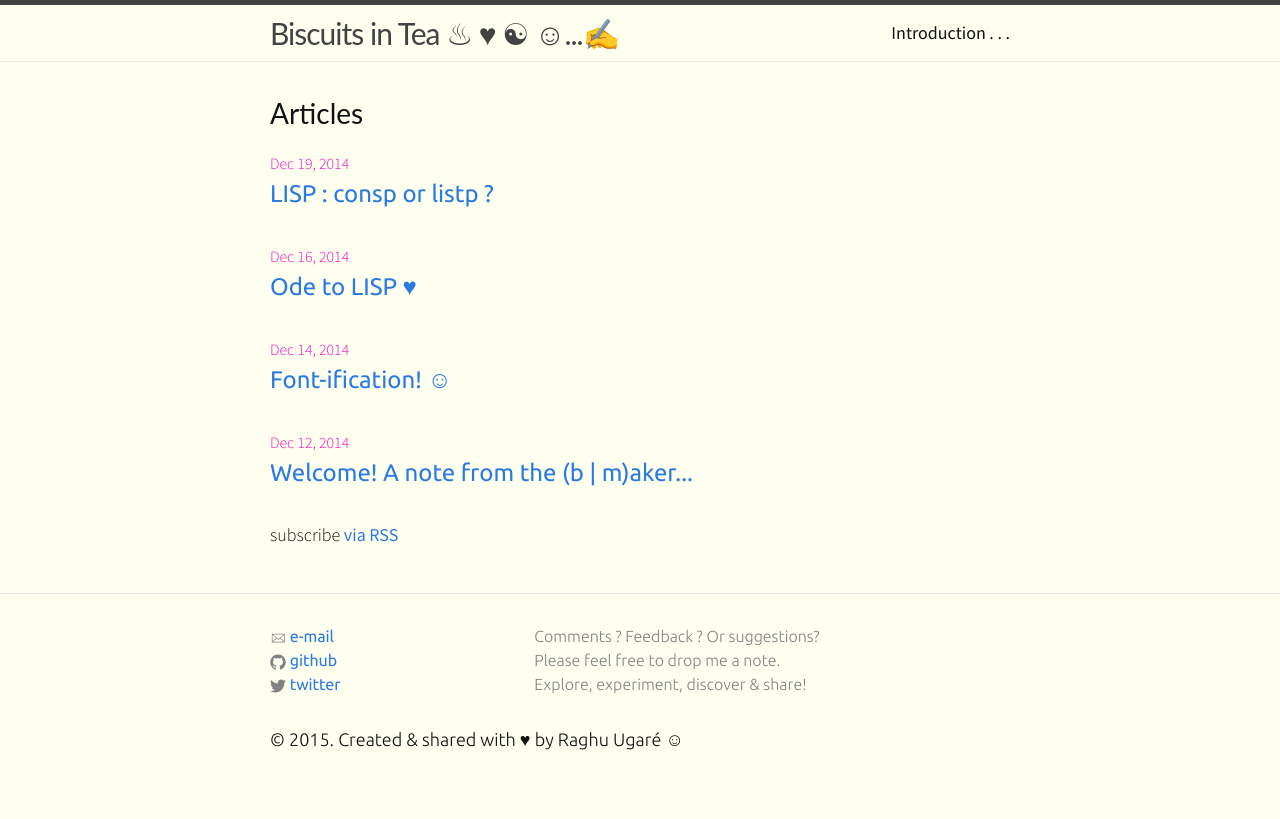
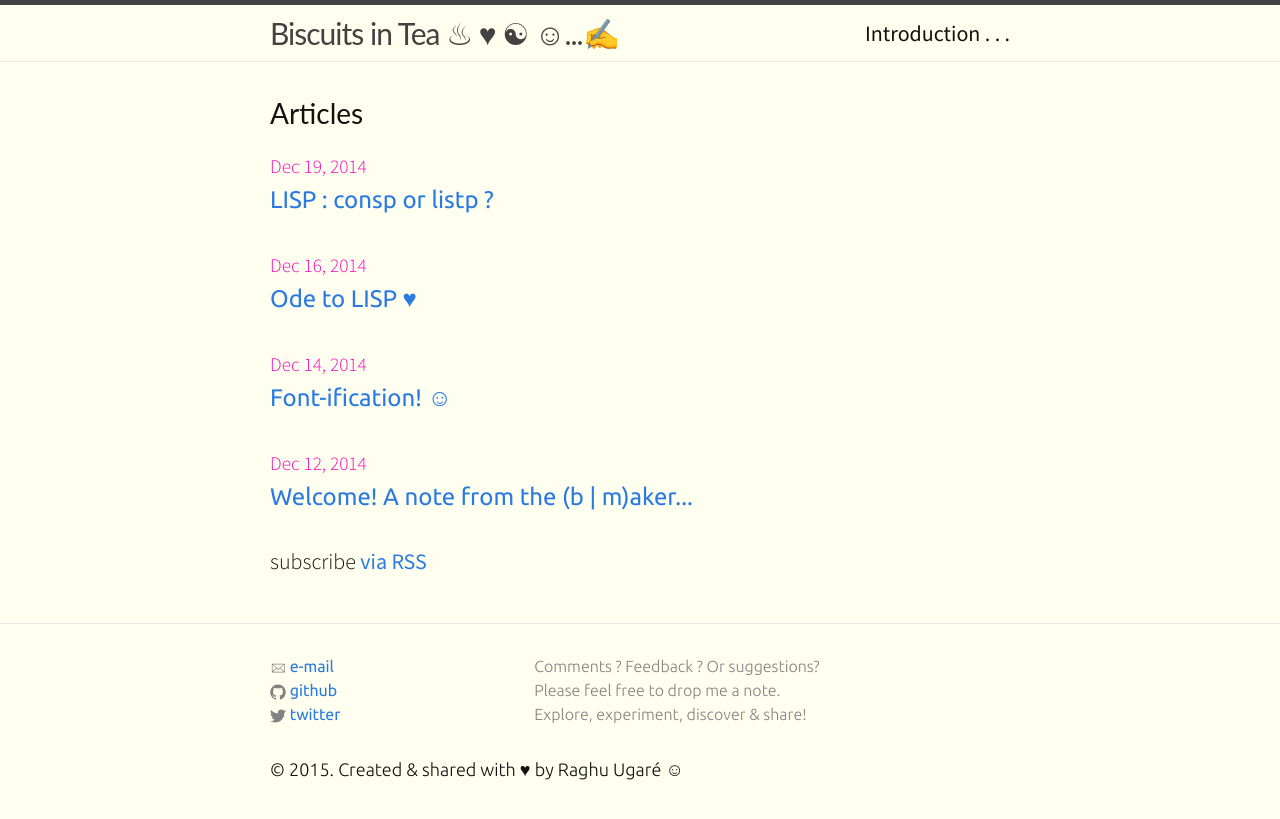
Before and after one commit to raghuugare/raghuugare.bkup, a Jekyll site: the page built from index.html, in a window 1280 px wide. Shown: the top 819 px of the page. Built offline with Jekyll 4.4.1, drawn with Linux system fonts in a browser that asks for light colours.

Commit message:
Update main.scss

```diff
--- a/css/main.scss
+++ b/css/main.scss
@@ -42,7 +42,7 @@ $body-font-weight: 300;
 // Some nice fonts (albeit available locally! :-( ) : Optima, Seravek, Avenir, ...
 
 $base-font-family: Source Sans Pro, merriweather, lato, Helvetica Neue, Helvetica, Arial, sans-serif;
-$base-font-size:   18px;
+$base-font-size:   22px;
 $small-font-size:  $base-font-size * 0.875;
 $base-line-height: 1.5;
 
```
